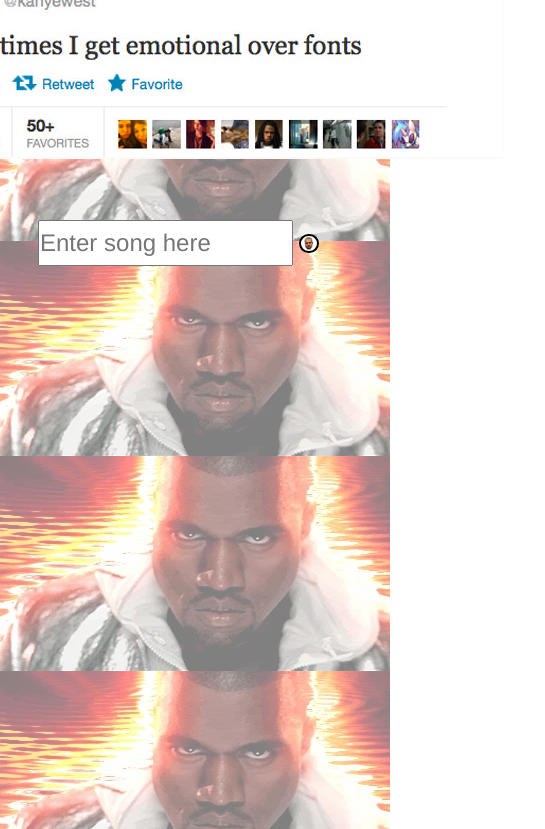
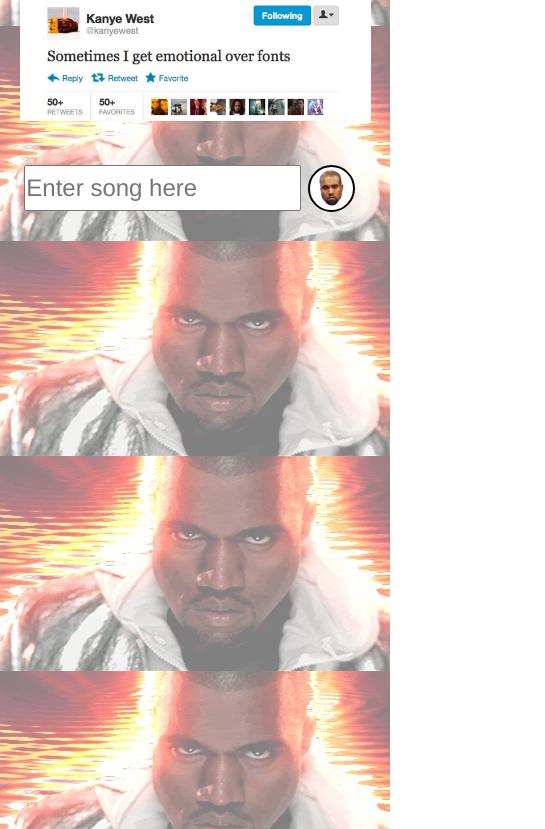
Before and after one commit to fac-12/KanyeKaraoke, a website with bundled scripts: page index.html in a window 390 px wide. Shown: the part 189-1018 px from the top of the page, 545 px wide, since content can reach past the window. Built offline with nearby package versions, Linux system fonts and the light colour scheme; files whose address does not match are found by name.

Commit message:
sorted the buttin szie on mobile

```diff
--- a/kanye.css
+++ b/kanye.css
@@ -20,11 +20,12 @@ body:after {
   position: absolute;
   left: 0;
   top: 0;
-  width: 100%;
-  height: 120%;
+  width: 100vw;
+  height: 120vh;
   z-index: -1;
   opacity: 0.5;
   background-image: url('./images/kanyegiph.gif');
+
 }
 
 h1, h2 {
@@ -107,16 +108,22 @@ h2 {
   overflow: scroll;
 }
 
-@media screen and (max-width: 746px) {
+@media only screen and (max-width: 746px) {
   .display {
     justify-content: center;
   }
-  .lyric-container , .iframe {
+  .lyric-container , .iframe, .imgheader  {
     width: 90vw;
     margin-bottom: 3vh;
   }
+  .form__submitbutton{
+    height: 12vw;
+width: 12vw;
+
+  }
   .heading {
     padding: 5vh;
+    padding-bottom: 0vh;
   }
   .heading p {
     padding-left: 2vh;
```
